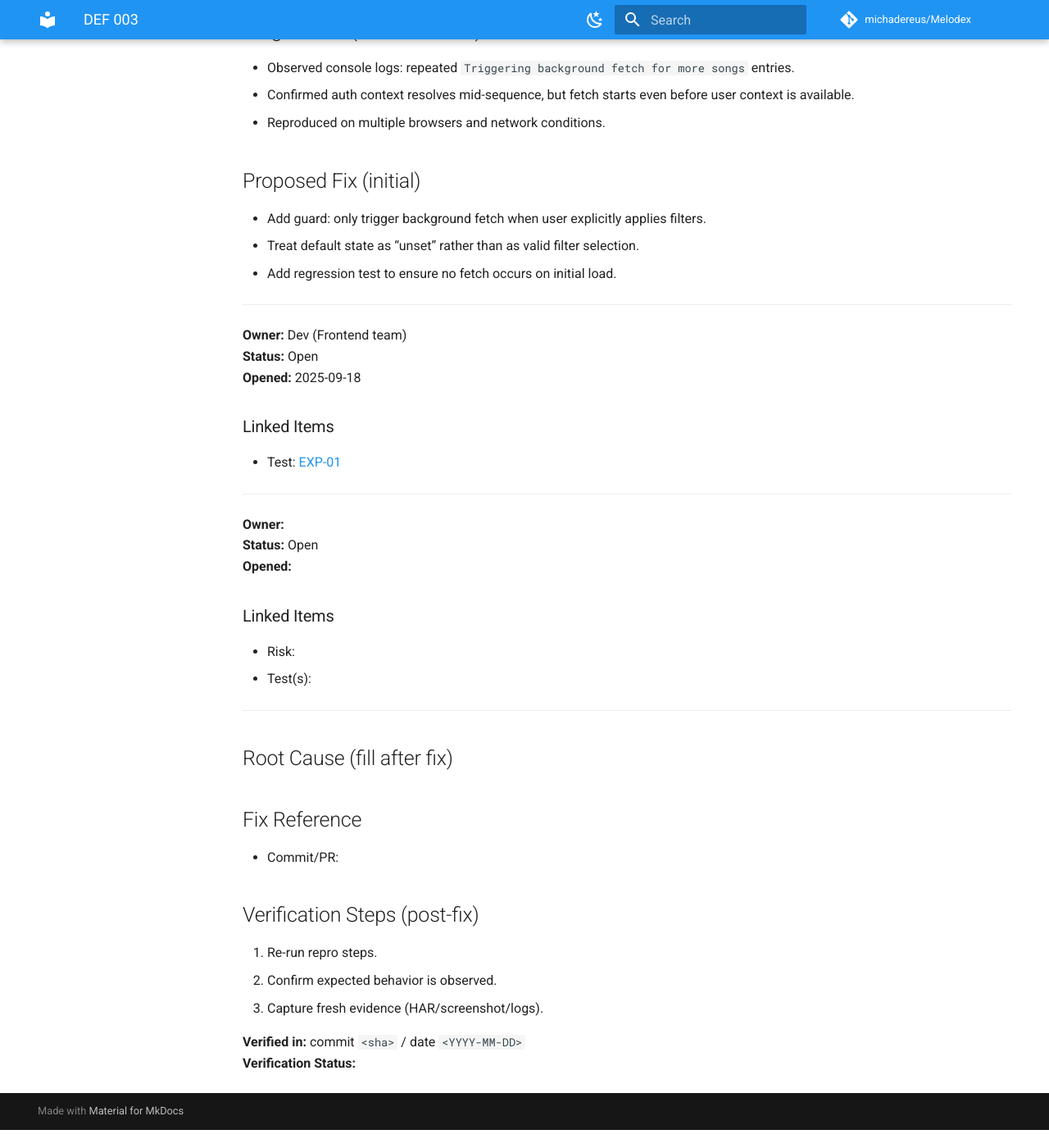
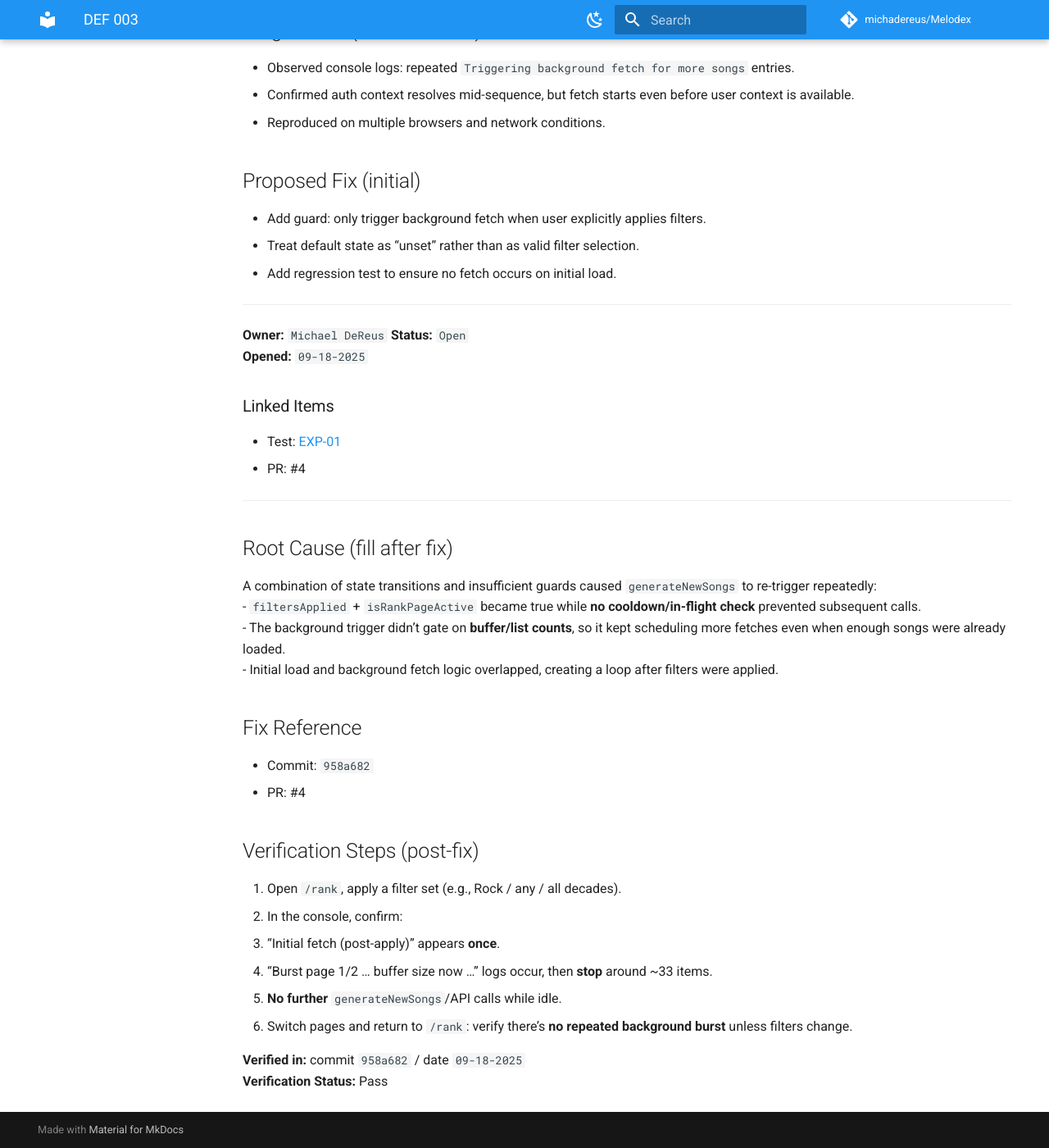
Before and after one commit to michadereus/Melodex, an MkDocs documentation site: the page built from docs/reports/defects/DEF-003.md, in a window 1280 px wide and 1400 px high, scrolled down 2029 px. Shown: the whole window at 82% size. Built offline with MkDocs 1.6.1 and Material for MkDocs 9.7.7, drawn with Linux system fonts in a browser that asks for light colours; comment, search, counter and statistics services are not loaded; before the commit the page ends 3407 px from its top, so only the background shows below that.

Commit message:
fix: DEF-003 — Prevent premature song fetch on /rank without filters (#4)
* docs: DEF-003 format adjustment

* fix: fixed runaway background fetches on /rank by adding in-flight guard + cooldown/burst prefetch with buffer cap, and lock filter box to stable width across breakpoints to prevent clipping.

* docs: DEF-003 root cause filled in and verification steps completed

```diff
--- a/docs/reports/defects/DEF-003.md
+++ b/docs/reports/defects/DEF-003.md
@@ -61,36 +61,33 @@ No songs should be fetched until the user explicitly chooses filters and clicks
 
 ---
 
-**Owner:** Dev (Frontend team)
-**Status:** Open
-**Opened:** 2025-09-18
+**Owner:** `Michael DeReus`
+**Status:** `Open`
+**Opened:** `09-18-2025`
 
 ### Linked Items
 - Test: [EXP-01](../reports/exploratory/EXP-01.md)
-
-
----
-
-**Owner:** <Assigned engineer/you>
-**Status:** Open
-**Opened:** <YYYY-MM-DD>
-
-### Linked Items
-- Risk: <R-XX if relevant>
-- Test(s): <SMK-XX or exploratory ID>
+- PR: #4
 
 ---
 
 ## Root Cause (fill after fix)
-<Explain the confirmed underlying cause.>
+A combination of state transitions and insufficient guards caused `generateNewSongs` to re-trigger repeatedly:
+- `filtersApplied` + `isRankPageActive` became true while **no cooldown/in-flight check** prevented subsequent calls.
+- The background trigger didn’t gate on **buffer/list counts**, so it kept scheduling more fetches even when enough songs were already loaded.
+- Initial load and background fetch logic overlapped, creating a loop after filters were applied.
 
 ## Fix Reference
-- Commit/PR: <link or ID>
+- Commit: `958a682`
+- PR: #4
 
 ## Verification Steps (post-fix)
-1. Re-run repro steps.
-2. Confirm expected behavior is observed.
-3. Capture fresh evidence (HAR/screenshot/logs).
+1. Open `/rank`, apply a filter set (e.g., Rock / any / all decades).
+2. In the console, confirm:
+   - “Initial fetch (post-apply)” appears **once**.
+   - “Burst page 1/2 … buffer size now …” logs occur, then **stop** around ~33 items.
+   - **No further** `generateNewSongs`/API calls while idle.
+3. Switch pages and return to `/rank`: verify there’s **no repeated background burst** unless filters change.
 
-**Verified in:** commit `<sha>` / date `<YYYY-MM-DD>`
-**Verification Status:** <Pass/Fail>
+**Verified in:** commit `958a682` / date `09-18-2025`
+**Verification Status:** Pass
```
Also changed, not shown: docs/reports/baseline.md (+0 -1 lines), melodex-front-end/src/components/SongRanker.jsx (+19 -9 lines), melodex-front-end/src/index.css (+29 -9 lines), 5 other files.
